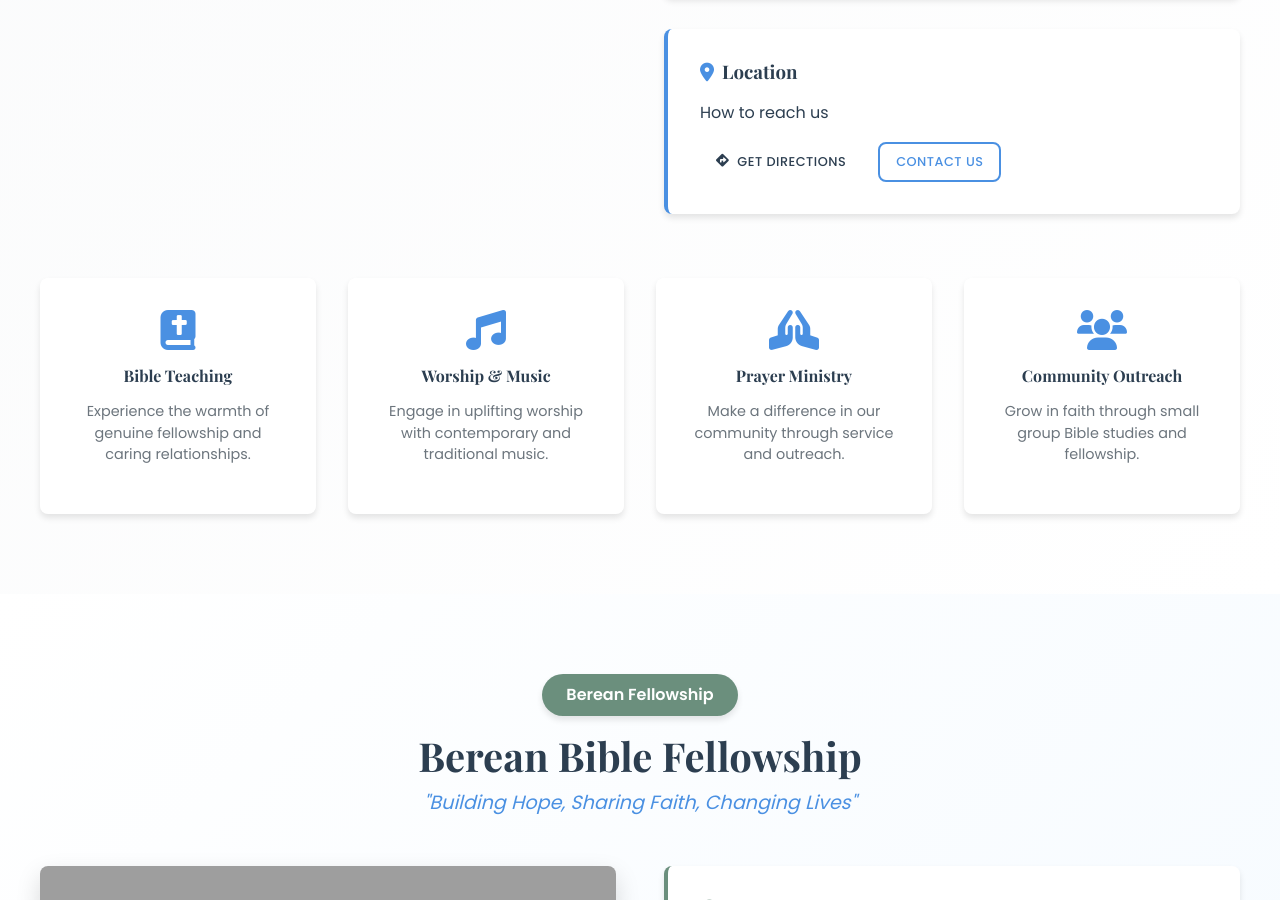
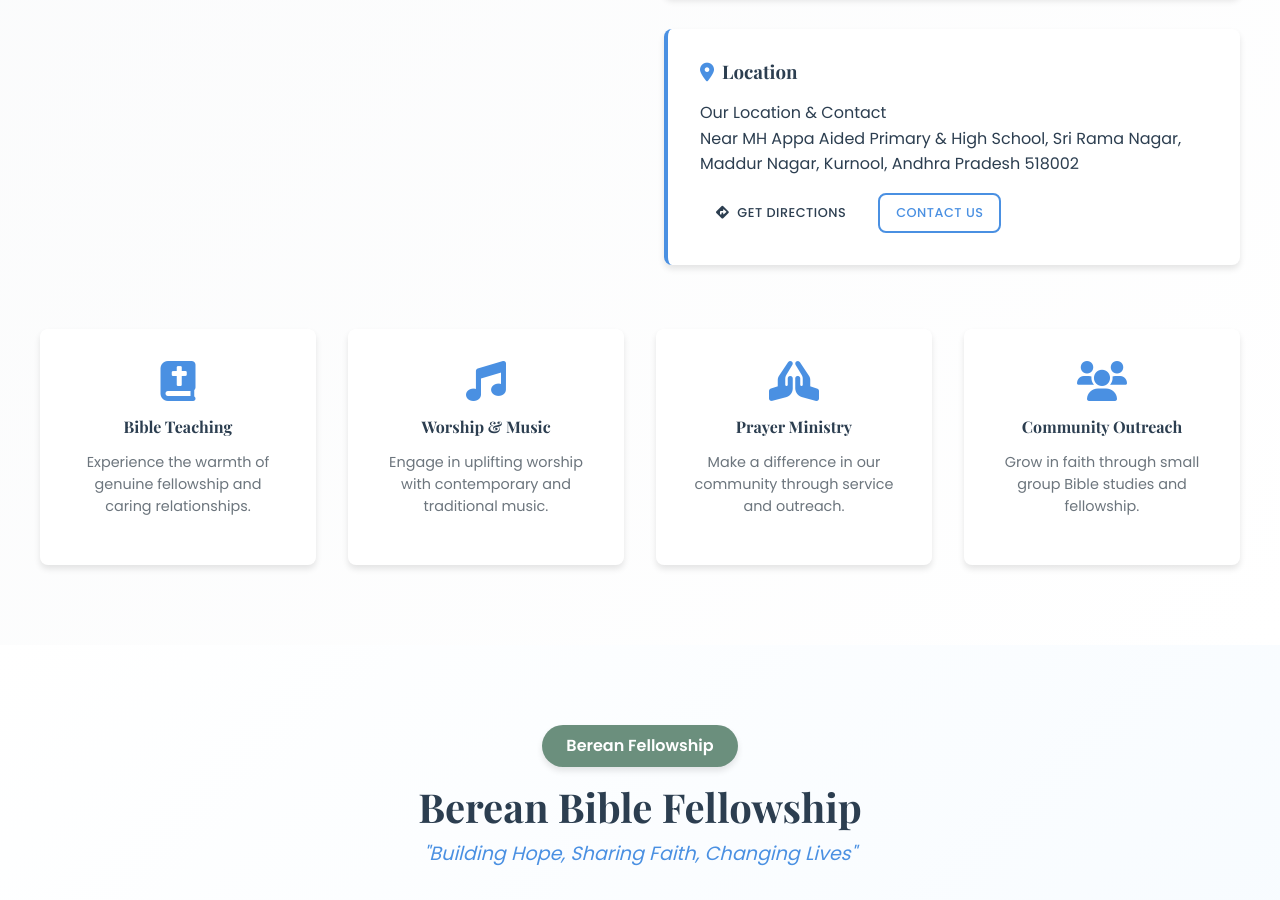
Before and after one commit to DanielPixleyPulukuri/church, a plain HTML site: page index.html in a window 1280 px wide. Shown: the part 2164-3064 px from the top of the page. Drawn offline with nearby package versions, Linux system fonts and the light colour scheme; grey boxes are pictures that could not be loaded.

Commit message:
Bethel Location update

```diff
--- a/index.html
+++ b/index.html
@@ -130,7 +130,7 @@
 
                     <div class="info-card">
                         <h3><i class="fas fa-map-marker-alt"></i> Location</h3>
-                        <p>How to reach us</p>
+                        <p>Our Location & Contact<br>Near MH Appa Aided Primary & High School, Sri Rama Nagar, Maddur Nagar, Kurnool, Andhra Pradesh 518002</p>
                         <div class="contact-buttons">
                             <a href="https://www.google.com/maps/search/?api=1&query=BETHEL+BIBLE+CHURCH" target="_blank" class="btn btn-small"><i class="fas fa-directions"></i> Get Directions</a>
                             <a href="#contact" class="btn btn-small btn-outline">Contact Us</a>
```
